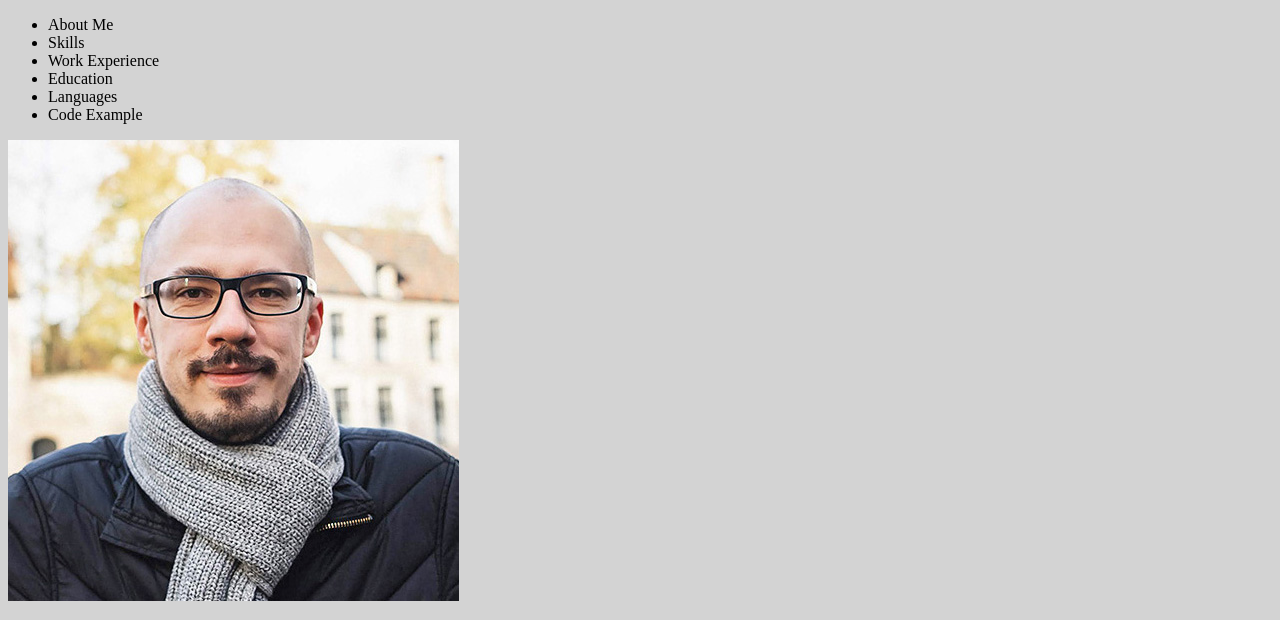
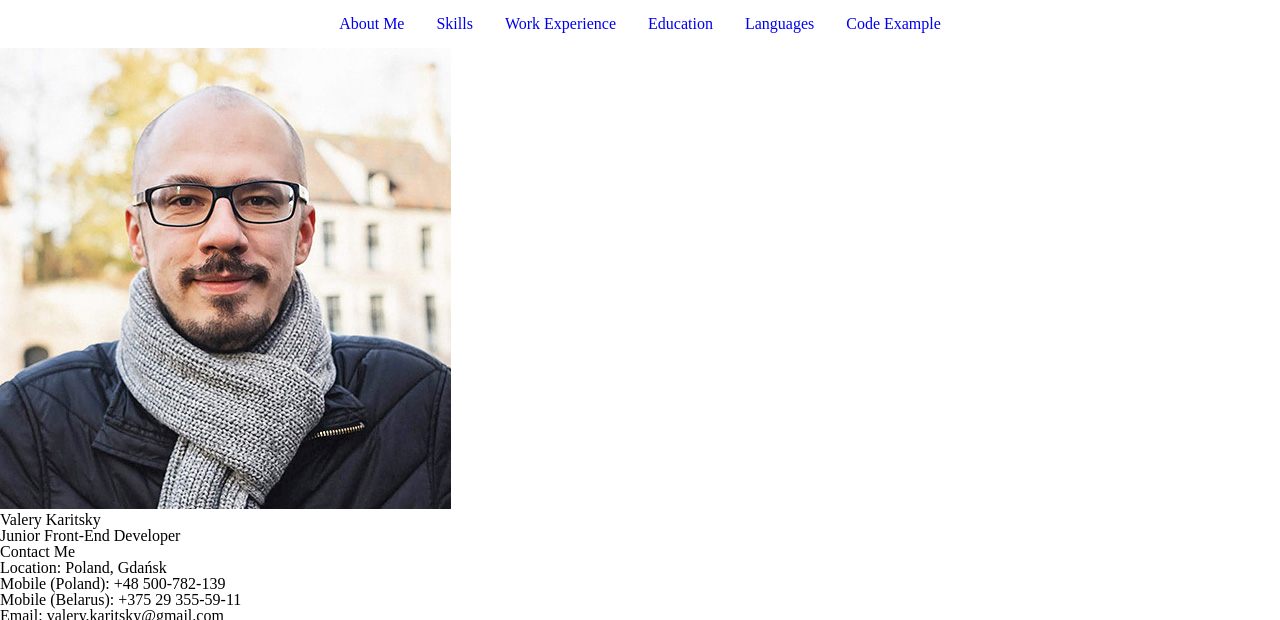
Before and after one commit to Karitsky/rsschool-cv, a plain HTML site: page index.html in a window 1280 px wide. Shown: the top 620 px of the page. Drawn offline with Linux system fonts and the light colour scheme.

Commit message:
feat: implement header styling

```diff
--- /dev/null
+++ b/css/reset.css
@@ -0,0 +1,47 @@
+* {
+  box-sizing: border-box;
+}
+
+html, body, div, span, applet, object, iframe,
+h1, h2, h3, h4, h5, h6, p, blockquote, pre,
+a, abbr, acronym, address, big, cite, code,
+del, dfn, em, img, ins, kbd, q, s, samp,
+small, strike, strong, sub, sup, tt, var,
+b, u, i, center,
+dl, dt, dd, ol, ul, li,
+fieldset, form, label, legend,
+table, caption, tbody, tfoot, thead, tr, th, td,
+article, aside, canvas, details, embed,
+figure, figcaption, footer, header, hgroup,
+menu, nav, output, ruby, section, summary,
+time, mark, audio, video {
+	margin: 0;
+	padding: 0;
+	border: 0;
+	font-size: 100%;
+	font: inherit;
+	vertical-align: baseline;
+}
+
+article, aside, details, figcaption, figure,
+footer, header, hgroup, menu, nav, section {
+	display: block;
+}
+body {
+	line-height: 1;
+}
+ol, ul {
+	list-style: none;
+}
+blockquote, q {
+	quotes: none;
+}
+blockquote:before, blockquote:after,
+q:before, q:after {
+	content: '';
+	content: none;
+}
+table {
+	border-collapse: collapse;
+	border-spacing: 0;
+}
--- a/css/style.css
+++ b/css/style.css
@@ -1,17 +1,49 @@
+/* VARIABLES */
+:root {
+  --max-width: 1280px;
+}
+
 /* GENERAL */
 html {
   box-sizing: border-box;
 }
 
-body {
-  background: lightgray;
+li {
+  list-style: none;
 }
 
 /* HEADER */
 
+header {
+  position: sticky;
+  top: 0px;
+  width: 100%;
+  background: rgba(255, 255, 255, 0.8);
+}
+
+nav {
+  max-width: var(--max-width);
+  margin: 0 auto;
+}
+
+nav ul {
+  display: flex;
+  justify-content: center;
+}
+
+nav a {
+  flex-shrink: 0;
+  display: inline-block;
+  padding: 1rem;
+  text-decoration: none;
+}
 
 /* MAIN */
 
+main {
+  max-width: var(--max-width);
+  margin: 0 auto;
+}
 
 /* FOOTER */
 .footer-icon {
--- a/index.html
+++ b/index.html
@@ -4,6 +4,7 @@
   <meta charset="UTF-8">
   <meta http-equiv="X-UA-Compatible" content="IE=edge">
   <meta name="viewport" content="width=device-width, initial-scale=1.0">
+  <link rel="stylesheet" href="./css/reset.css">
   <link rel="stylesheet" href="./css/style.css">
   <title>Valery Karitsky : Junior Front-End Developer</title>
 </head>
@@ -12,12 +13,12 @@
   <header>
     <nav>
       <ul>
-        <li>About Me</li>
-        <li>Skills</li>
-        <li>Work Experience</li>
-        <li>Education</li>
-        <li>Languages</li>
-        <li>Code Example</li>
+        <li><a href="#about-me">About Me</a></li>
+        <li><a href="#skills">Skills</a></li>
+        <li><a href="#work-experience">Work Experience</a></li>
+        <li><a href="#education">Education</a></li>
+        <li><a href="#languages">Languages</a></li>
+        <li><a href="#code-example">Code Example</a></li>
       </ul>
     </nav>
   </header>
@@ -45,7 +46,16 @@
       </ul>
     </section>
 
-    <section class="skills">
+    <section class="about-me" id="about-me">
+      <ul>
+        <li>Result-oriented professional with 10+ years of experience of management in IT.</li>
+        <li>Have a strong expertise in leading different kind of projects (both in production and in business development areas) aiming to ensure on time, under budget deliverables that meet and exceed client expectations.</li>
+        <li>Well-organized, self-directed and passionate learner. Experienced in working in multicultural and rapidly changing environment.</li>
+        <li>*After many years in management I've decided to make a complete career shift towards production of front-end development due to personal goals and motivation.*</li>
+      </ul>
+    </section>
+
+    <section class="skills" id="skills">
       <h3>Skills</h3>
       <ul>
         <li>Core: Project Management, Business Consulting, Business Analysis, Budget Estimation and Planning, Requirements Analysis, Presentations, Risk Management, Process Modelling, UI Prototyping</li>
@@ -56,14 +66,14 @@
       </ul>
     </section>
 
-    <section class="languages">
+    <section class="languages" id="languages">
       <h3>Languages</h3>
       <p>English: C1 (Speaking/Writing). Extensive practice for the last 7 years through daily communication with native speakers).</p>
       <p>Polish: Basic.</p>
       <p>Russian: Native.</p>
     </section>
 
-    <section class="work-experience">
+    <section class="work-experience" id="work-experience">
       <h3>Work Experience</h3>
       <p>2014 - Present (2019)</p>
       <p>EPAM Systems - Presales Consultant</p>
@@ -108,7 +118,7 @@
       </p>
     </section>
 
-    <section class="education">
+    <section class="education" id="education">
       <h3>Education</h3>
       <p>Minsk State Linguistic University - Master's Degree</p>
       <p>Belarusian State Academy of Music - incompleted higher education</p>
@@ -124,7 +134,7 @@
       <p>Phychology, Practical Neuro-linguistic Programming</p>
     </section>
 
-    <section class="code-example">
+    <section class="code-example" id="code-example">
       <h3>Code example</h3>
     </section>
 
```
